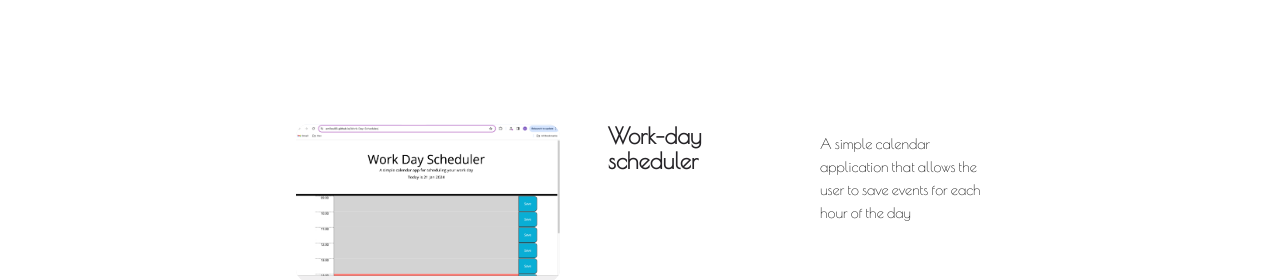
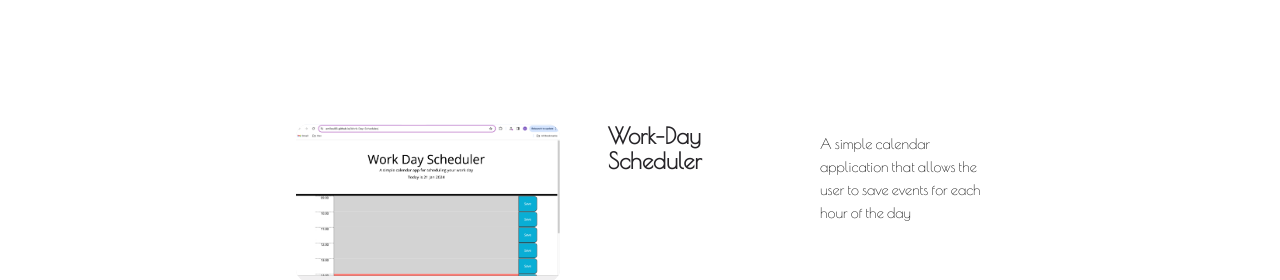
Before and after one commit to amilou86/react-profile, a React (Vite) app: page / in a window 1280 px wide. Shown: the part 3521-3801 px from the top of the page. Built offline with nearby package versions, Linux system fonts and the light colour scheme.

Commit message:
run build

```diff
--- a/src/sections/portfolio/Portfolio.jsx
+++ b/src/sections/portfolio/Portfolio.jsx
@@ -43,7 +43,7 @@ const data = [
         id: 4,
         category: 'JavaScript',
         image: WDSscreenshot,
-        title: "Work-day scheduler",
+        title: "Work-Day Scheduler",
         desc: "A simple calendar application that allows the user to save events for each hour of the day",
         deployment: 'https://amilou86.github.io/Work-Day-Scheduler/',
         github: 'https://github.com/amilou86/Work-Day-Scheduler.git'
```
